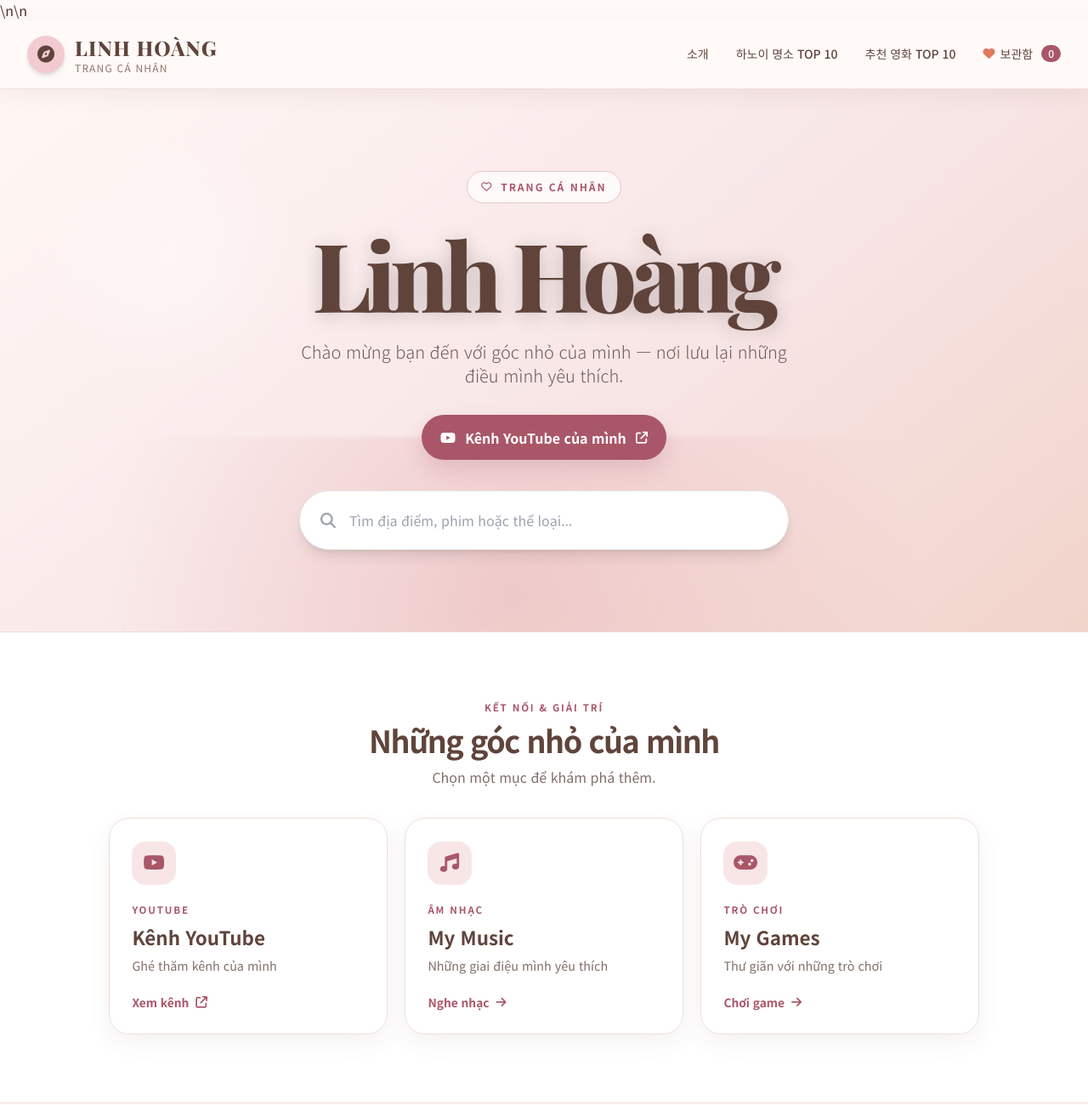
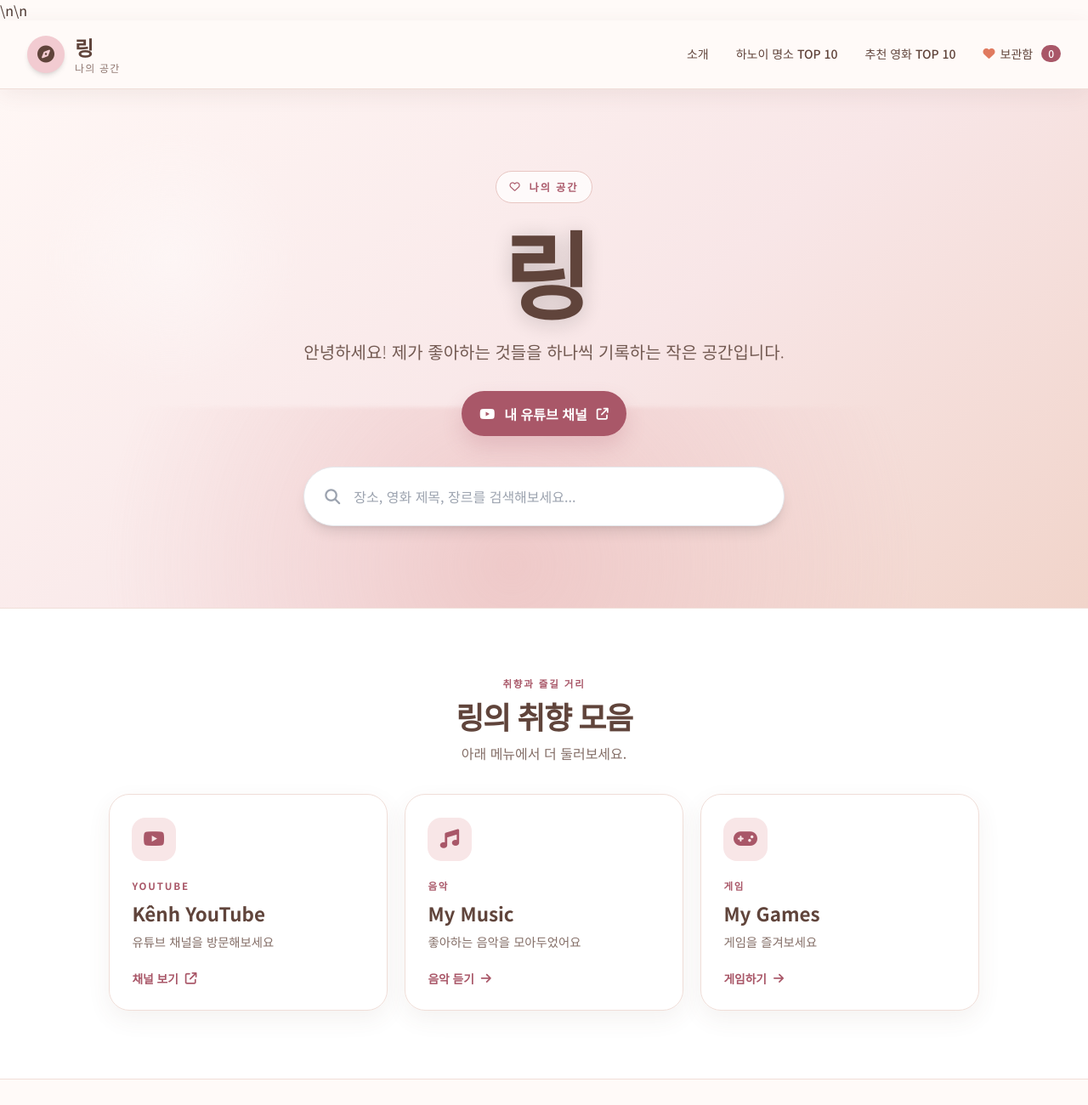
Before and after one commit to hnl160509-commits/hnl160509-commits.github.io, a plain HTML site: page index.html in a window 1280 px wide. Shown: the top 1300 px of the page at 85% size. Drawn offline with nearby package versions, Linux system fonts and the light colour scheme; a web font is replaced by a local one.

Commit message:
Translate personal page UI to Korean

```diff
--- a/index.html
+++ b/index.html
@@ -89,8 +89,8 @@ header a,header nav a,header button{color:var(--brown)!important}header nav a:ho
                         <i class="fa-solid fa-compass"></i>
                     </span>
                     <div class="flex flex-col">
-                        <span class="font-serif text-xl sm:text-2xl font-bold text-goldCustom tracking-wider">LINH HOÀNG</span>
-                        <span class="text-xs text-gray-300 tracking-widest uppercase">TRANG CÁ NHÂN</span>
+                        <span class="font-serif text-xl sm:text-2xl font-bold text-goldCustom tracking-wider">링</span>
+                        <span class="text-xs text-gray-300 tracking-widest uppercase">나의 공간</span>
                     </div>
                 </a>
 
@@ -133,31 +133,31 @@ header a,header nav a,header button{color:var(--brown)!important}header nav a:ho
         <section id="hero" class="relative overflow-hidden py-20 lg:py-28">
   <div class="hero-orb hero-orb-one"></div><div class="hero-orb hero-orb-two"></div>
   <div class="relative z-10 max-w-7xl mx-auto px-4 sm:px-6 lg:px-8 text-center">
-    <span class="hero-kicker"><i class="fa-regular fa-heart"></i> TRANG CÁ NHÂN</span>
-    <h1 class="font-serif font-extrabold tracking-tight leading-tight mb-5">Linh Hoàng</h1>
-    <p class="max-w-xl mx-auto text-lg sm:text-xl font-light mb-8 leading-relaxed">Chào mừng bạn đến với góc nhỏ của mình — nơi lưu lại những điều mình yêu thích.</p>
-    <a class="youtube-cta" href="https://youtube.com/@linhhoang-v9z1u?si=WPSdQtqa8aQ1EVSa" target="_blank" rel="noopener noreferrer"><i class="fa-brands fa-youtube"></i> Kênh YouTube của mình <i class="fa-solid fa-arrow-up-right-from-square text-sm"></i></a>
+    <span class="hero-kicker"><i class="fa-regular fa-heart"></i> 나의 공간</span>
+    <h1 class="font-serif font-extrabold tracking-tight leading-tight mb-5">링</h1>
+    <p class="max-w-xl mx-auto text-lg sm:text-xl font-light mb-8 leading-relaxed">안녕하세요! 제가 좋아하는 것들을 하나씩 기록하는 작은 공간입니다.</p>
+    <a class="youtube-cta" href="https://youtube.com/@linhhoang-v9z1u?si=WPSdQtqa8aQ1EVSa" target="_blank" rel="noopener noreferrer"><i class="fa-brands fa-youtube"></i> 내 유튜브 채널 <i class="fa-solid fa-arrow-up-right-from-square text-sm"></i></a>
     <div class="max-w-xl mx-auto relative mt-9">
       <div class="flex items-center bg-white rounded-full shadow-lg p-2 border focus-within:border-pink-400 transition-all">
         <i class="fa-solid fa-magnifying-glass text-gray-400 ml-4 text-lg"></i>
-        <input id="global-search" type="text" placeholder="Tìm địa điểm, phim hoặc thể loại..." class="w-full px-4 py-2 text-gray-800 bg-transparent focus:outline-none text-sm sm:text-base">
-        <button id="search-reset" class="hidden text-gray-400 hover:text-gray-600 px-3 py-1" aria-label="Xóa tìm kiếm"><i class="fa-solid fa-xmark text-lg"></i></button>
+        <input id="global-search" type="text" placeholder="장소, 영화 제목, 장르를 검색해보세요..." class="w-full px-4 py-2 text-gray-800 bg-transparent focus:outline-none text-sm sm:text-base">
+        <button id="search-reset" class="hidden text-gray-400 hover:text-gray-600 px-3 py-1" aria-label="검색어 지우기"><i class="fa-solid fa-xmark text-lg"></i></button>
       </div>
     </div>
   </div>
 </section>
 <section id="music-games" class="py-16 border-y">
   <div class="max-w-7xl mx-auto px-4 sm:px-6 lg:px-8">
-    <div class="section-heading text-center"><span class="section-eyebrow">KẾT NỐI & GIẢI TRÍ</span><h2 class="text-3xl sm:text-4xl font-bold">Những góc nhỏ của mình</h2><p class="mt-3">Chọn một mục để khám phá thêm.</p></div>
+    <div class="section-heading text-center"><span class="section-eyebrow">취향과 즐길 거리</span><h2 class="text-3xl sm:text-4xl font-bold">링의 취향 모음</h2><p class="mt-3">아래 메뉴에서 더 둘러보세요.</p></div>
     <div class="grid grid-cols-1 sm:grid-cols-2 lg:grid-cols-3 gap-5 max-w-5xl mx-auto mt-9">
       <a href="https://youtube.com/@linhhoang-v9z1u?si=WPSdQtqa8aQ1EVSa" target="_blank" rel="noopener noreferrer" class="personal-card">
-        <span class="personal-icon"><i class="fa-brands fa-youtube"></i></span><span class="card-eyebrow">YOUTUBE</span><h3>Kênh YouTube</h3><p>Ghé thăm kênh của mình</p><span class="card-link">Xem kênh <i class="fa-solid fa-arrow-up-right-from-square"></i></span>
+        <span class="personal-icon"><i class="fa-brands fa-youtube"></i></span><span class="card-eyebrow">YOUTUBE</span><h3>Kênh YouTube</h3><p>유튜브 채널을 방문해보세요</p><span class="card-link">채널 보기 <i class="fa-solid fa-arrow-up-right-from-square"></i></span>
       </a>
       <a href="https://hnl160509-commits.github.io/music/" class="personal-card">
-        <span class="personal-icon"><i class="fa-solid fa-music"></i></span><span class="card-eyebrow">ÂM NHẠC</span><h3>My Music</h3><p>Những giai điệu mình yêu thích</p><span class="card-link">Nghe nhạc <i class="fa-solid fa-arrow-right"></i></span>
+        <span class="personal-icon"><i class="fa-solid fa-music"></i></span><span class="card-eyebrow">음악</span><h3>My Music</h3><p>좋아하는 음악을 모아두었어요</p><span class="card-link">음악 듣기 <i class="fa-solid fa-arrow-right"></i></span>
       </a>
       <a href="https://hnl160509-commits.github.io/game/" class="personal-card">
-        <span class="personal-icon"><i class="fa-solid fa-gamepad"></i></span><span class="card-eyebrow">TRÒ CHƠI</span><h3>My Games</h3><p>Thư giãn với những trò chơi</p><span class="card-link">Chơi game <i class="fa-solid fa-arrow-right"></i></span>
+        <span class="personal-icon"><i class="fa-solid fa-gamepad"></i></span><span class="card-eyebrow">게임</span><h3>My Games</h3><p>게임을 즐겨보세요</p><span class="card-link">게임하기 <i class="fa-solid fa-arrow-right"></i></span>
       </a>
     </div>
   </div>
@@ -271,11 +271,11 @@ header a,header nav a,header button{color:var(--brown)!important}header nav a:ho
     <footer class="bg-emeraldCustom-dark text-gray-400 py-12 border-t border-emeraldCustom-light">
         <div class="max-w-7xl mx-auto px-4 sm:px-6 lg:px-8 flex flex-col sm:flex-row justify-between items-center gap-6 text-center sm:text-left">
             <div>
-                <p class="font-serif text-lg font-bold text-goldCustom">VIETNAM LINH HOÀNG</p>
-                <p class="text-xs text-gray-400 mt-1">베트남 하노이의 분위기와 영화 스토리를 기록하는 개인 홈페이지입니다.</p>
+                <p class="font-serif text-lg font-bold text-goldCustom">VIETNAM 링</p>
+                <p class="text-xs text-gray-400 mt-1">좋아하는 여행지와 영화, 일상을 기록하는 개인 홈페이지입니다.</p>
             </div>
             <div class="flex space-x-6 text-lg">
-                <a href="#hero" class="hover:text-goldCustom transition-colors" aria-label="Trang cá nhân"><i class="fa-brands fa-instagram"></i></a>
+                <a href="#hero" class="hover:text-goldCustom transition-colors" aria-label="나의 공간"><i class="fa-brands fa-instagram"></i></a>
                 <a href="https://youtube.com/@linhhoang-v9z1u?si=WPSdQtqa8aQ1EVSa" target="_blank" rel="noopener noreferrer" class="hover:text-goldCustom transition-colors" aria-label="YouTube"><i class="fa-brands fa-youtube"></i></a>
                 <a href="https://github.com/hnl160509-commits" target="_blank" rel="noopener noreferrer" class="hover:text-goldCustom transition-colors" aria-label="GitHub"><i class="fa-brands fa-github"></i></a>
             </div>
```
